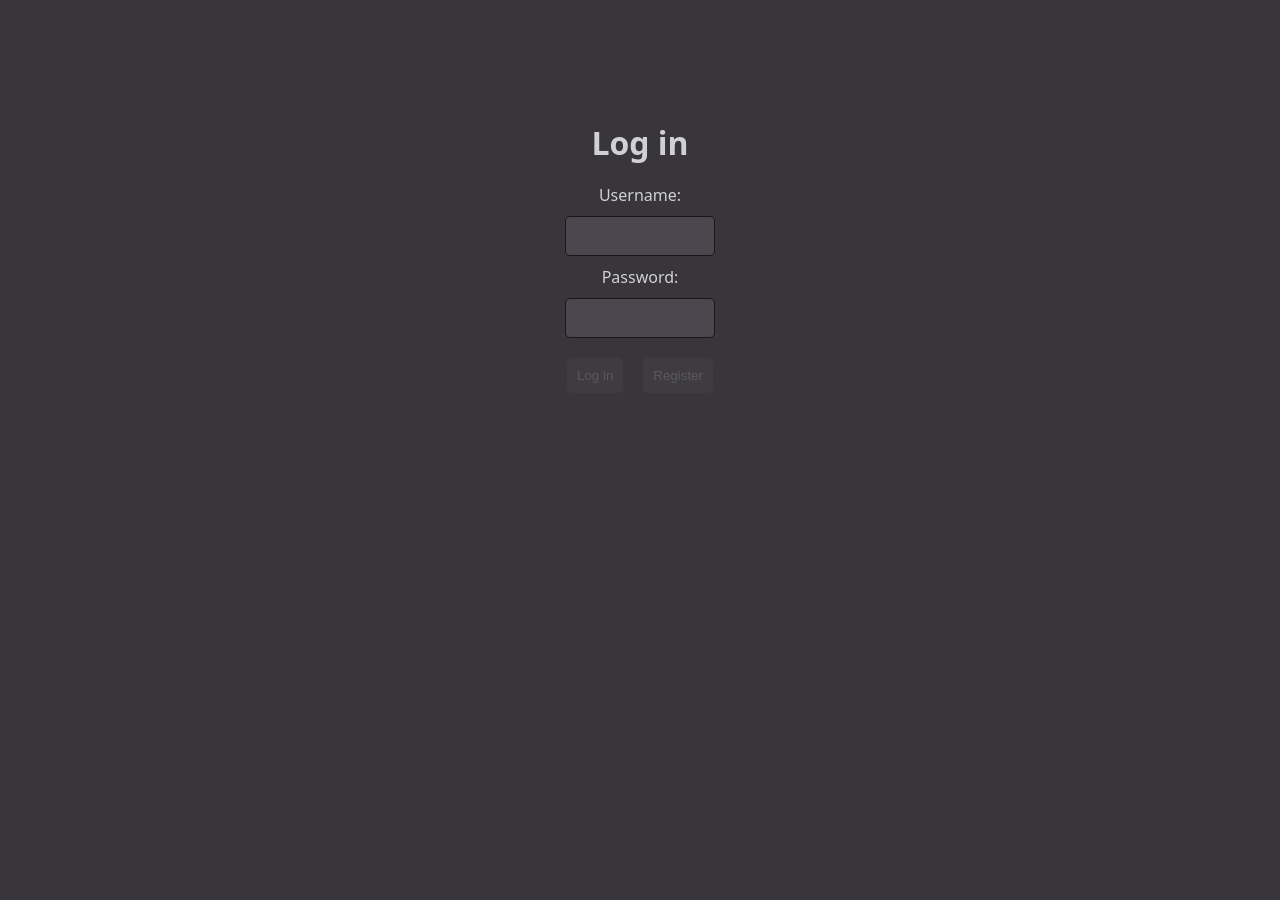
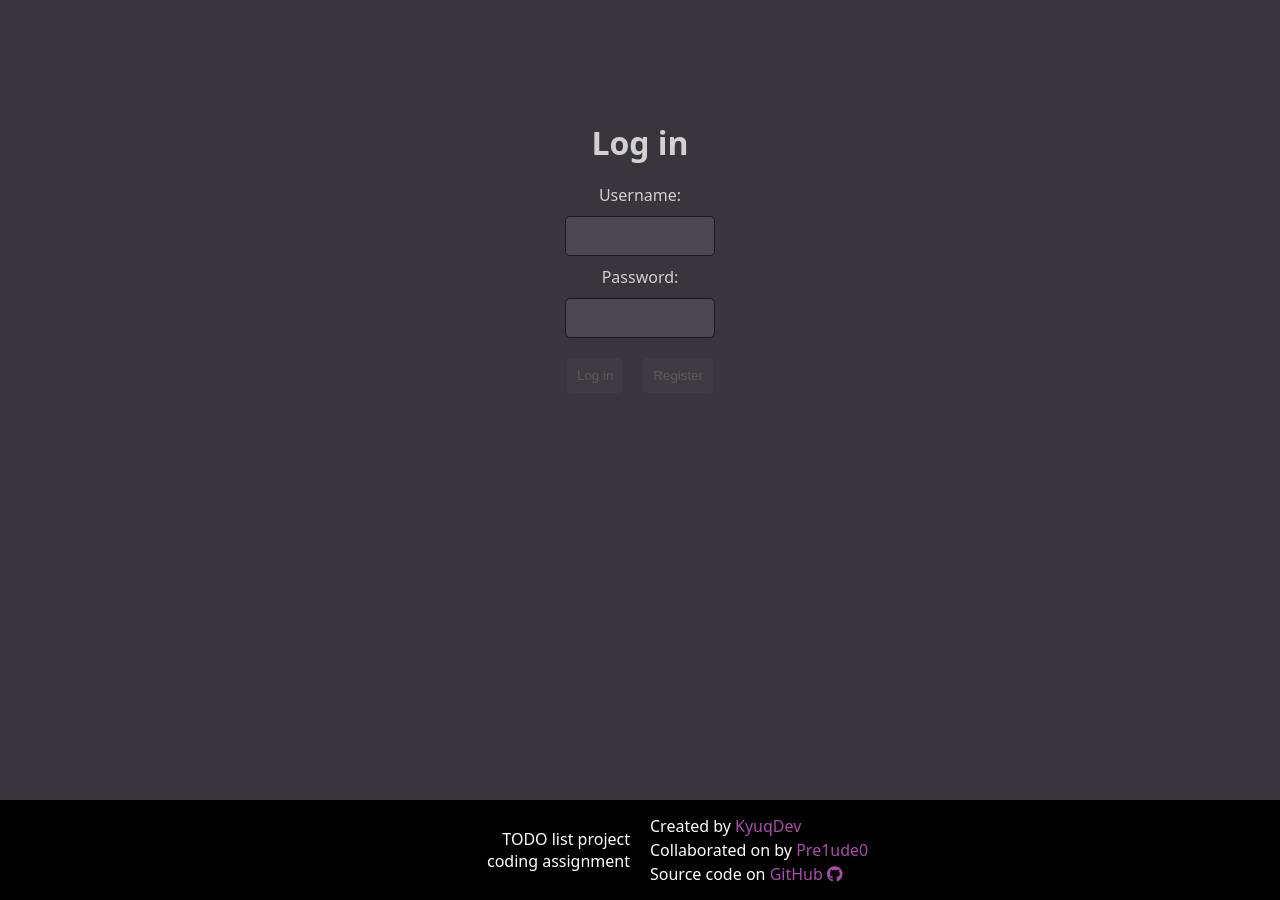
Before and after one commit to Kyuqdev/HTML-TODOLIST, a Flask app: page / in a window 1280 px wide. Before the commit the page ends 383 px from the top, so only its background shows below. Run offline with Flask 3, Linux system fonts and the light colour scheme; some libraries are stand-ins or nearby versions.

Commit message:
footer addition

```diff
--- /dev/null
+++ b/static/css/footer.css
@@ -0,0 +1,47 @@
+.footer {
+    height: 100px;
+    width: 100%;
+    background-color: black;
+    color: white;
+    position: relative;
+    left: 0;
+    display: flex;
+    justify-content: center;
+    align-items: center;
+    flex-direction: row;
+    gap: 20px;
+}
+
+.footer p {
+    margin: 0;
+    padding: 0;
+}
+
+.footer a {
+    color: rgb(170, 77, 170);
+    text-decoration: none;
+
+    &:hover {
+        text-decoration: underline;
+    }
+}
+
+.footer-right {
+    width: 40%;
+
+    p {
+        text-align: left;
+    }
+
+    display: flex;
+    flex-direction: column;
+    gap: 2px;
+}
+
+.footer-left {
+    width: 40%;
+
+    p {
+        text-align: right;
+    }
+}
--- a/static/css/login.css
+++ b/static/css/login.css
@@ -3,11 +3,11 @@ body {
     font-family: system-ui, -apple-system, BlinkMacSystemFont, 'Segoe UI', Roboto, Oxygen, Ubuntu, Cantarell, 'Open Sans', 'Helvetica Neue', sans-serif;
     color: rgb(209, 209, 209);
     margin: 0;
-    padding: 30px;
     padding-top: 100px;
     flex-direction: column;
     align-items: center;
     display: flex;
+    min-height: 100vh;
 }
 
 h1 {
--- a/static/css/main.css
+++ b/static/css/main.css
@@ -3,12 +3,12 @@ body {
     font-family: system-ui, -apple-system, BlinkMacSystemFont, 'Segoe UI', Roboto, Oxygen, Ubuntu, Cantarell, 'Open Sans', 'Helvetica Neue', sans-serif;
     color: rgb(209, 209, 209);
     margin: 0;
-    padding: 30px;
+    padding-top: 50px;
     display: flex;
     flex-direction: column;
     justify-content: center;
     align-items: center;
-    min-height: 60vh;
+    min-height: 100vh;
 }
 
 .todo-list {
@@ -87,6 +87,7 @@ button {
     align-items: center;
     margin-top: 20px;
     color: rgb(209, 209, 209);
+    margin-bottom: 20px;
 }
 
 .todo-manager input[type="text"] {
--- a/templates/login.html
+++ b/templates/login.html
@@ -3,9 +3,11 @@
 <head>
     <title>Log in</title>
     <link rel="stylesheet" type="text/css" href="{{ url_for('static', filename='css/login.css') }}">
+    <link rel="stylesheet" type="text/css" href="{{ url_for('static', filename='css/footer.css') }}">
 </head>
 
 <body>
+    <script src="https://kit.fontawesome.com/bd75686a6c.js" crossorigin="anonymous"></script>
     <h1>Log in</h1>
     <label for="username">Username:</label>
     <input type="text" name="username" id="username" required>
@@ -17,6 +19,19 @@
     </div>
     <h2 id="error-message"></h2>
     <div id='hidden-password'></div>
+    <div style="flex-grow:1"></div> <!-- This is a spacer to push the footer to the bottom of the page -->
+    <div class="footer">
+        <div class="footer-left">
+            <p>TODO list project<br> coding assignment</p>
+        </div>
+        <div class="footer-right">
+            <p>Created by <a href="https://kyuqdev.pages.dev" target="_blank">KyuqDev</a></p>
+            <p>Collaborated on by <a href="https://larssj.dev" target="_blank">Pre1ude0</a></p>
+            <p>Source code on <a href="https://github.com/Kyuqdev/HTML-TODOLIST/" target="_blank">GitHub <i
+                        class='fab fa-github'></i></a>
+            </p>
+        </div>
+    </div>
     <script src="{{ url_for('static', filename='js/login.js') }}"></script>
     <script src="{{ url_for('static', filename='js/password.js')}}"></script>
 </body>
```
Also changed, not shown: templates/index.html (+15 -0 lines), static/js/anim.js (added).
